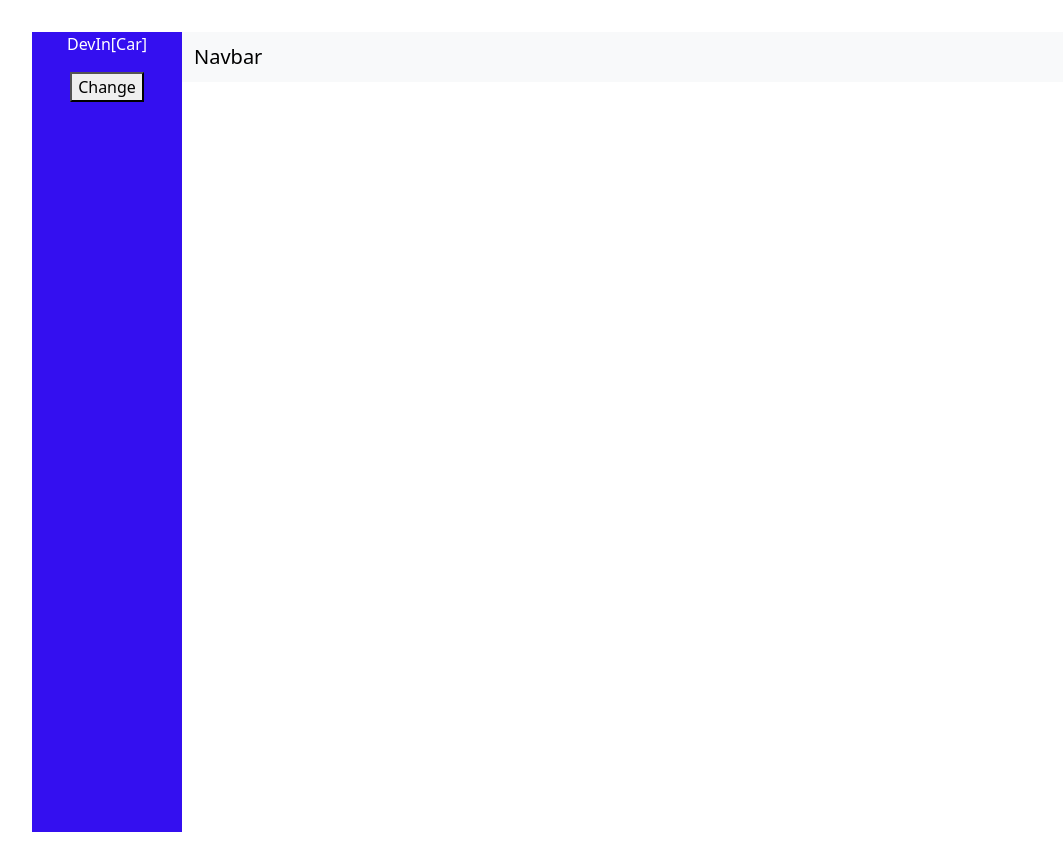
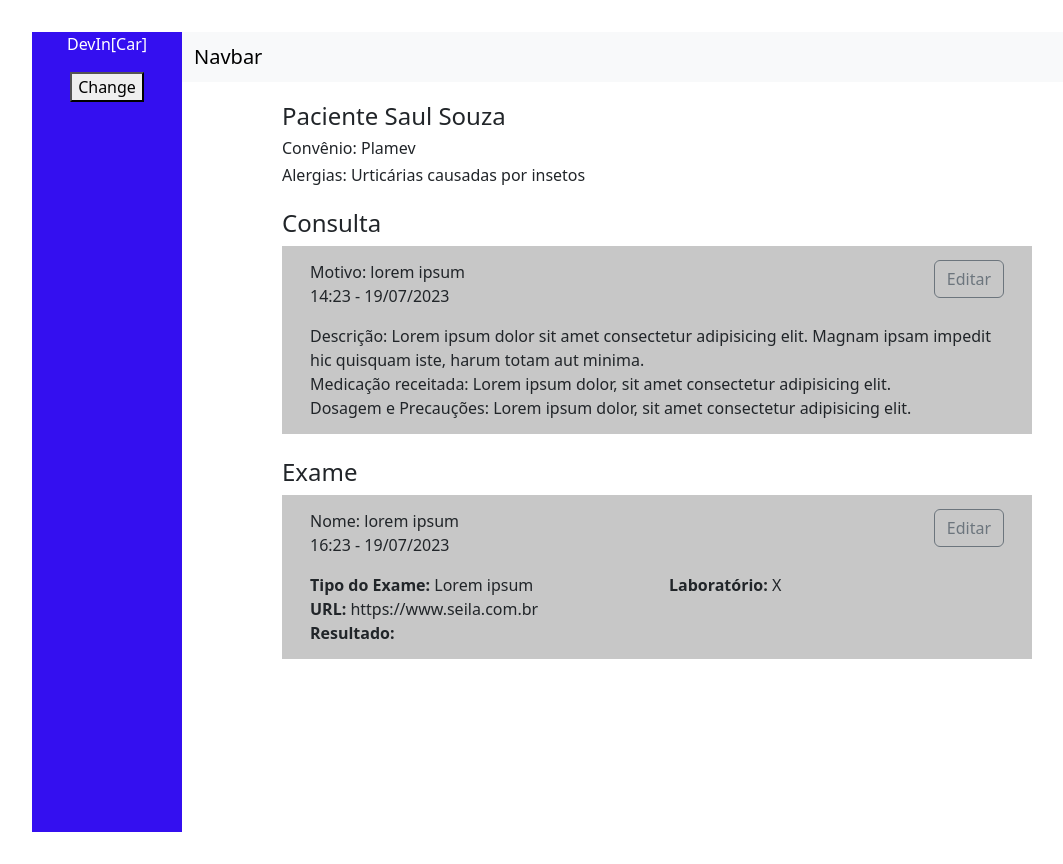
Before and after one commit to yanestevesufjf/template-react, a React (Vite) app: page /prontuario in a window 1280 px wide. Shown: the whole page, without its empty margins (38-1101 px from the left). Built offline with nearby package versions, Linux system fonts and the light colour scheme.

Commit message:
Exemplo com lista prontuario e prontuario

```diff
--- a/src/App.jsx
+++ b/src/App.jsx
@@ -15,6 +15,8 @@ import Cadastro from './pages/Cadastro/Cadastro'
 import Sidebar from './components/OthersComponents/Sidebar/Sidebar'
 import Toolbar from './components/OthersComponents/Toolbar/Toolbar'
 import CriarProduto from './pages/CriarProduto/CriarProduto'
+import Prontuario from './pages/Prontuario/Prontuario'
+import ListaProntuario from './pages/ListaProntuario/ListaProntuario'
 
 function App() {
   return (
@@ -30,6 +32,8 @@ function App() {
             <Router>
               <Routes>
                 <Route path='/' element={<Home />} />
+                <Route path='/lista-prontuario' element={<ListaProntuario />} />
+                <Route path='/prontuario' element={<Prontuario />} />
                 <Route path='/produtos' element={<Produtos />} />
                 <Route path='/cadastro' element={<Cadastro />} />
                 <Route path='/criar-produto' element={<CriarProduto />} />
--- /dev/null
+++ b/src/pages/ListaProntuario/ListaProntuario.jsx
@@ -0,0 +1,84 @@
+import { useEffect, useState } from "react"
+import { Link } from "react-router-dom"
+
+function ListaProntuario() {
+
+    const [prontuarios, setProntuarios] = useState([
+        {
+            id: 1,
+            paciente: 'Cesar',
+            plano: 'Unimed'
+        },
+        {
+            id: 2,
+            paciente: 'Andressa',
+            plano: 'Sem Plano'
+        },
+        {
+            id: 3,
+            paciente: 'Saul Souza',
+            plano: 'Unimed'
+        }
+
+    ])
+
+    const [prontuariosFiltrados, setProntuariosFiltrados] = useState([])
+    const [searchTerm, setSearchTerm] = useState('')
+
+    useEffect(() => {
+        setProntuariosFiltrados(prontuarios)
+    }, [])
+
+    const handleSearch = (event) => {
+        setSearchTerm(event.target.value)
+    }
+
+    const buscarPacientes = () => {
+        const termo = searchTerm.toLocaleLowerCase().trim()
+        const resultado = prontuarios.filter(item => item.paciente.toLocaleLowerCase().includes(termo) || item.plano.toLocaleLowerCase().includes(termo))
+        setProntuariosFiltrados(resultado)
+    }
+
+    return (
+        <div>
+            <div className="row text-start">
+                <h4>Utilize a barra de pesquisa para buscar</h4>
+            </div>
+            <div className='row mt-3'>
+                <div className='col-10'>
+                    <input value={searchTerm} onChange={handleSearch} className='form-control w-100' type='text' placeholder='Digite o nome do paciente' />
+                </div>
+                <div className='col-2'>
+                    <button className='btn btn-secondary w-100' onClick={buscarPacientes}>Buscar</button>
+                </div>
+            </div>
+
+            <div className="row mt-3">
+                <table className="table table-striped">
+                    <thead>
+                        <tr>
+                            <th scope="col">Registro</th>
+                            <th scope="col">Nome do Paciente</th>
+                            <th scope="col">Convênio</th>
+                        </tr>
+                    </thead>
+                    <tbody>
+                        {prontuariosFiltrados.map(prontuario => {
+                            return <tr key={prontuario.id}>
+                                <td>
+                                    <Link to='/prontuario'>
+                                        {prontuario.id}
+                                    </Link>
+                                </td>
+                                <td>{prontuario.paciente}</td>
+                                <td>{prontuario.plano}</td>
+                            </tr>
+                        })}
+                    </tbody>
+                </table>
+            </div>
+        </div>
+    )
+}
+
+export default ListaProntuario
--- /dev/null
+++ b/src/pages/Prontuario/Prontuario.jsx
@@ -0,0 +1,67 @@
+import './styles.css'
+
+function Prontuario() {
+    /*
+    Paciente Saul Souza
+    Convênio: Plamev
+    Alergias: Urticárias causadas por insetos
+    */
+    return (
+        <div>
+            <div className="infos-prontuario text-start mb-4">
+                <h4>Paciente Saul Souza</h4>
+                <h6>Convênio: Plamev</h6>
+                <h6>Alergias: Urticárias causadas por insetos</h6>
+            </div>
+
+            <div className="infos-consulta text-start mb-4">
+                <h4>Consulta</h4>
+                <div className="card-consulta">
+                    <div className='row'>
+                        <div className='col'>
+                            <span className='fw-medium'>Motivo: lorem ipsum</span>
+                            <span className='fw-light f-14 mb-3'>14:23 - 19/07/2023</span>
+                        </div>
+                        <div className='col'>
+                            <button type="button" className="btn btn-outline-secondary btn-editar">Editar</button>
+                        </div>
+                    </div>
+
+                    <span>Descrição: Lorem ipsum dolor sit amet consectetur adipisicing elit. Magnam ipsam impedit hic quisquam iste, harum totam aut minima. </span>
+                    <span>Medicação receitada: Lorem ipsum dolor, sit amet consectetur adipisicing elit.</span>
+                    <span>Dosagem e Precauções: Lorem ipsum dolor, sit amet consectetur adipisicing elit.</span>
+                </div>
+            </div>
+
+            <div className="infos-consulta text-start">
+                <h4>Exame</h4>
+                <div className="card-consulta">
+                    <div className='row'>
+                        <div className='col'>
+                            <span className='fw-medium'>Nome: lorem ipsum</span>
+                            <span className='fw-light f-14 mb-3'>16:23 - 19/07/2023</span>
+                        </div>
+                        <div className='col'>
+                            <button type="button" className="btn btn-outline-secondary btn-editar">Editar</button>
+                        </div>
+                    </div>
+
+                    <div className='row'>
+                        <div className='col'>
+                            <span><b>Tipo do Exame:</b> Lorem ipsum</span>
+                        </div>
+                        <div className='col'>
+                            <span><b>Laboratório:</b> X</span>
+                        </div>
+                    </div>
+
+                    <span><b>URL:</b> https://www.seila.com.br</span>
+                    <span><b>Resultado:</b> </span>
+                </div>
+            </div>
+
+        </div>
+    )
+}
+
+export default Prontuario
--- /dev/null
+++ b/src/pages/Prontuario/styles.css
@@ -0,0 +1,18 @@
+.card-consulta {
+    background-color: rgb(199, 199, 199);
+    padding: 14px 28px;
+    /* display: flex;
+    flex-direction: column; */
+}
+
+.card-consulta span {
+    display: block;
+}
+
+.f-14s {
+    font-size: 14px;
+}
+
+.btn-editar {
+    float: right;
+}
```
Also changed, not shown: src/components/ListaComponents/LinhaComponent.jsx (added).
